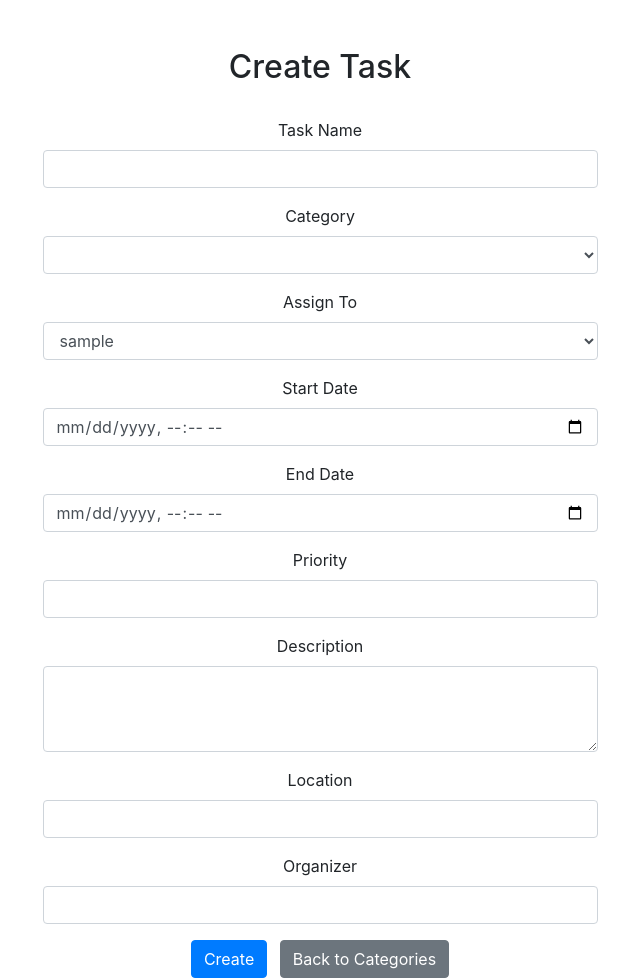
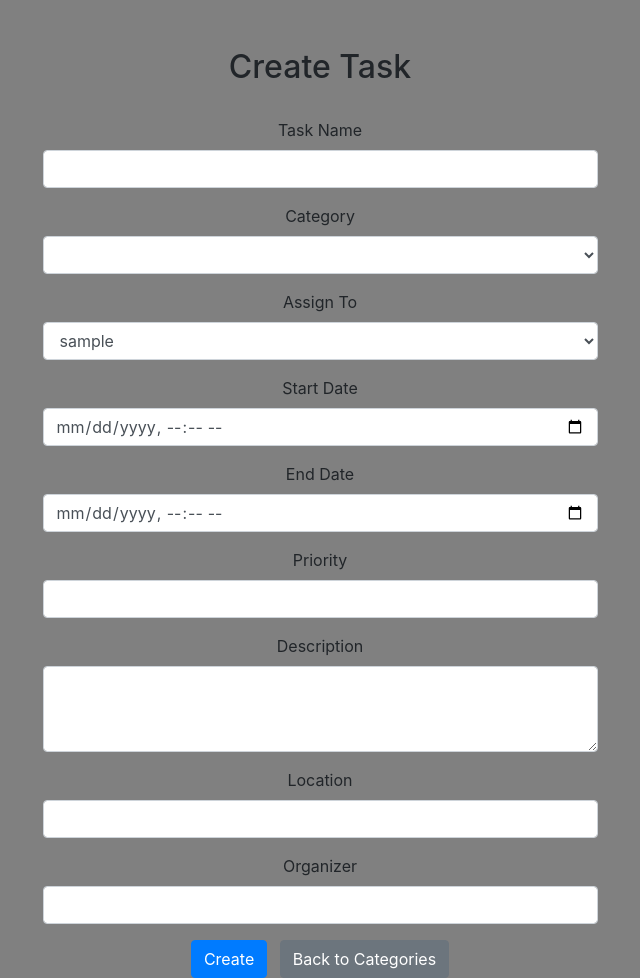
Before and after one commit to heshanraj/Assignment---2, a Django app: page /tasks/create/ in a window 1280 px wide. Shown: the whole page, without its empty margins (320-960 px from the left). Run offline with Django 4.2, Linux system fonts and the light colour scheme; the visitor is signed in with stand-in values (Sample User, id 1); data comes from the database, SQL or seed files in the repository; data that the repository does not hold is empty; some libraries are stand-ins or nearby versions.

Commit message:
Update create_task.html

```diff
--- a/templates/create_task.html
+++ b/templates/create_task.html
@@ -5,6 +5,11 @@
   <meta name="viewport" content="width=device-width, initial-scale=1.0">
   <title>Create Task</title>
   <link rel="stylesheet" href="https://maxcdn.bootstrapcdn.com/bootstrap/4.5.2/css/bootstrap.min.css">
+  <style>
+    body {
+      background-color: grey;
+    }
+  </style>
 </head>
 <body>
   <div class="container mt-5 text-center">
```
